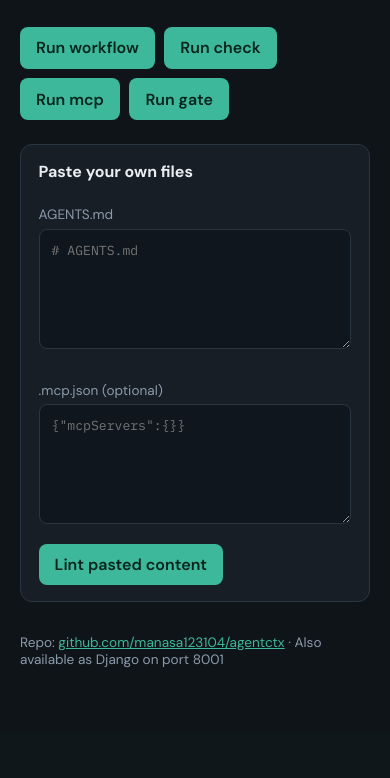
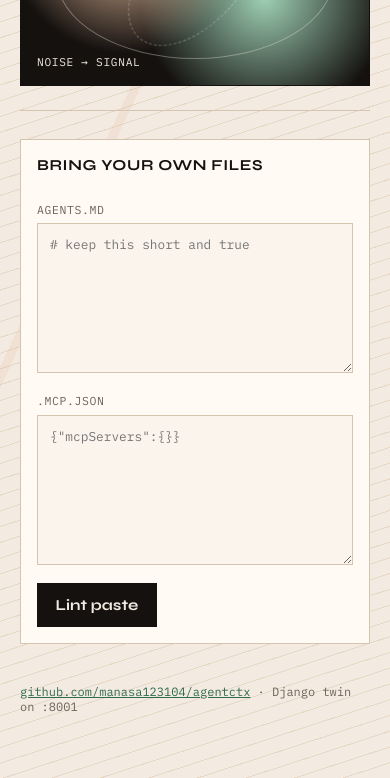
Before and after one commit to manasa123104/agentctx, a FastAPI app: page / in a window 390 px wide. Shown: the part 536-1314 px from the top of the page. Before the commit the page ends 1204 px from the top, so only its background shows below. Run offline with FastAPI, Linux system fonts and the light colour scheme.

Commit message:
Redesign web UI as unique signal desk; remove workflow from site.

```diff
--- a/web/django_app/webapp/views.py
+++ b/web/django_app/webapp/views.py
@@ -9,7 +9,7 @@ from django.views.decorators.http import require_http_methods
 ROOT = Path(__file__).resolve().parents[3]
 sys.path.insert(0, str(ROOT / "web"))
 
-from shared.runner import DEMO, run_check, run_gate, run_mcp, run_workflow, lint_uploaded_context
+from shared.runner import DEMO, run_check, run_gate, run_mcp, lint_uploaded_context
 
 
 def home(request):
@@ -21,7 +21,6 @@ def home(request):
             "framework": "Django",
             "run_url": "/run",
             "lint_url": "/lint",
-            "image_prefix": "/static/",
         },
     )
 
@@ -30,7 +29,6 @@ def home(request):
 def run_action(request):
     action = request.POST.get("action", "check")
     runners = {
-        "workflow": run_workflow,
         "check": run_check,
         "mcp": run_mcp,
         "gate": run_gate,
@@ -46,7 +44,6 @@ def run_action(request):
             "result": result,
             "run_url": "/run",
             "lint_url": "/lint",
-            "image_prefix": "/static/",
         },
     )
 
@@ -68,6 +65,5 @@ def lint_form(request):
             "mcp_json": mcp_json,
             "run_url": "/run",
             "lint_url": "/lint",
-            "image_prefix": "/static/",
         },
     )
--- a/web/fastapi_app/main.py
+++ b/web/fastapi_app/main.py
@@ -5,13 +5,12 @@ from pathlib import Path
 
 from fastapi import FastAPI, Form, Request
 from fastapi.responses import HTMLResponse
-from fastapi.staticfiles import StaticFiles
 from fastapi.templating import Jinja2Templates
 
 ROOT = Path(__file__).resolve().parents[2]
 sys.path.insert(0, str(ROOT / "web"))
 
-from shared.runner import DEMO, run_check, run_gate, run_mcp, run_workflow, lint_uploaded_context  # noqa: E402
+from shared.runner import DEMO, run_check, run_gate, run_mcp, lint_uploaded_context  # noqa: E402
 
 APP_DIR = Path(__file__).resolve().parent
 templates = Jinja2Templates(directory=str(APP_DIR / "templates"))
@@ -21,10 +20,6 @@ app = FastAPI(
     description="Lint AI agent context files — FastAPI web UI",
     version="1.0.0",
 )
-
-docs_images = ROOT / "docs" / "images"
-if docs_images.exists():
-    app.mount("/images", StaticFiles(directory=str(docs_images)), name="images")
 
 
 @app.get("/", response_class=HTMLResponse)
@@ -37,11 +32,6 @@ async def home(request: Request):
             "framework": "FastAPI",
         },
     )
-
-
-@app.get("/api/workflow")
-async def api_workflow():
-    return run_workflow()
 
 
 @app.get("/api/check")
@@ -62,7 +52,6 @@ async def api_gate():
 @app.post("/run", response_class=HTMLResponse)
 async def run_action(request: Request, action: str = Form("check")):
     runners = {
-        "workflow": run_workflow,
         "check": run_check,
         "mcp": run_mcp,
         "gate": run_gate,
--- a/web/fastapi_app/templates/index.html
+++ b/web/fastapi_app/templates/index.html
@@ -3,148 +3,268 @@
 <head>
   <meta charset="utf-8" />
   <meta name="viewport" content="width=device-width, initial-scale=1" />
-  <title>agentctx — {{ framework }}</title>
+  <title>agentctx</title>
   <link rel="preconnect" href="https://fonts.googleapis.com" />
   <link rel="preconnect" href="https://fonts.gstatic.com" crossorigin />
-  <link href="https://fonts.googleapis.com/css2?family=DM+Sans:wght@400;600;700&family=IBM+Plex+Mono:wght@400;500&display=swap" rel="stylesheet" />
+  <link href="https://fonts.googleapis.com/css2?family=Syne:wght@600;700;800&family=Newsreader:opsz,wght@6..72,400;6..72,500&family=IBM+Plex+Mono:wght@400;500&display=swap" rel="stylesheet" />
   <style>
     :root {
-      --bg: #0f1419;
-      --panel: #171e26;
-      --ink: #e8eef4;
-      --muted: #8b9aab;
-      --accent: #3db89a;
-      --warn: #e0a84a;
-      --err: #e26d6d;
-      --line: #2a3542;
+      --ink: #14110f;
+      --paper: #f3ebe1;
+      --sand: #e7d8c5;
+      --moss: #2f6b4f;
+      --moss-deep: #1d4332;
+      --ember: #c45c26;
+      --line: #d5c4b0;
+      --mute: #6d6258;
+      --panel: #fffaf4;
     }
     * { box-sizing: border-box; }
+    html, body { margin: 0; min-height: 100%; }
     body {
-      margin: 0;
-      font-family: "DM Sans", sans-serif;
+      font-family: "Newsreader", Georgia, serif;
       color: var(--ink);
       background:
-        radial-gradient(1200px 600px at 10% -10%, #1a3a34 0%, transparent 55%),
-        radial-gradient(900px 500px at 100% 0%, #243048 0%, transparent 50%),
-        var(--bg);
-      min-height: 100vh;
+        linear-gradient(115deg, transparent 0 42%, rgba(196, 92, 38, 0.07) 42% 43%, transparent 43%),
+        repeating-linear-gradient(
+          -18deg,
+          var(--paper) 0 14px,
+          var(--sand) 14px 15px
+        );
     }
-    .wrap { max-width: 980px; margin: 0 auto; padding: 2.5rem 1.25rem 4rem; }
+    .shell {
+      max-width: 1080px;
+      margin: 0 auto;
+      padding: 2rem 1.25rem 4rem;
+    }
+    .top {
+      display: flex;
+      justify-content: space-between;
+      align-items: baseline;
+      gap: 1rem;
+      margin-bottom: 2.5rem;
+    }
+    .engine {
+      font-family: "IBM Plex Mono", monospace;
+      font-size: 0.72rem;
+      letter-spacing: 0.08em;
+      text-transform: uppercase;
+      color: var(--mute);
+    }
+    .hero {
+      display: grid;
+      gap: 1.25rem;
+      align-items: end;
+      min-height: min(70vh, 560px);
+      padding-bottom: 1.5rem;
+      border-bottom: 1px solid var(--line);
+      animation: rise 700ms ease-out both;
+    }
+    @media (min-width: 860px) {
+      .hero {
+        grid-template-columns: 1.3fr 0.9fr;
+        gap: 2rem;
+      }
+    }
     .brand {
-      font-size: clamp(2rem, 5vw, 3rem);
-      font-weight: 700;
-      letter-spacing: -0.03em;
-      margin: 0 0 0.35rem;
+      font-family: "Syne", sans-serif;
+      font-weight: 800;
+      font-size: clamp(3.4rem, 12vw, 7.2rem);
+      line-height: 0.88;
+      letter-spacing: -0.055em;
+      margin: 0;
+      color: var(--ink);
     }
-    .tag {
+    .brand span {
+      color: var(--moss);
       display: inline-block;
-      font-size: 0.75rem;
-      font-weight: 600;
-      color: var(--accent);
-      border: 1px solid color-mix(in srgb, var(--accent) 45%, transparent);
-      padding: 0.2rem 0.55rem;
-      border-radius: 999px;
-      margin-bottom: 1rem;
+      transform: translateY(0);
+      animation: nudge 2.8s ease-in-out infinite;
     }
-    .lead { color: var(--muted); max-width: 40rem; line-height: 1.5; margin: 0 0 1.5rem; }
-    .hero-img {
-      width: 100%;
-      border-radius: 12px;
-      border: 1px solid var(--line);
-      margin: 1rem 0 1.75rem;
-      display: block;
+    .blurb {
+      font-size: 1.15rem;
+      line-height: 1.45;
+      max-width: 28ch;
+      margin: 0;
+      color: var(--mute);
     }
-    .actions {
+    .orb {
+      position: relative;
+      min-height: 220px;
+      border: 1px solid var(--ink);
+      background:
+        radial-gradient(circle at 30% 30%, #f7c9a8 0%, transparent 42%),
+        radial-gradient(circle at 70% 60%, #9fd0b4 0%, transparent 45%),
+        var(--ink);
+      overflow: hidden;
+      animation: rise 900ms 80ms ease-out both;
+    }
+    .orb::before,
+    .orb::after {
+      content: "";
+      position: absolute;
+      inset: 12% 10%;
+      border: 1px solid rgba(243, 235, 225, 0.35);
+      border-radius: 50%;
+    }
+    .orb::after {
+      inset: 28% 26%;
+      border-style: dashed;
+      animation: spin 18s linear infinite;
+    }
+    .orb-label {
+      position: absolute;
+      left: 1rem;
+      bottom: 1rem;
+      font-family: "IBM Plex Mono", monospace;
+      font-size: 0.7rem;
+      color: var(--paper);
+      letter-spacing: 0.06em;
+      text-transform: uppercase;
+    }
+    .controls {
       display: flex;
       flex-wrap: wrap;
-      gap: 0.6rem;
-      margin-bottom: 1.5rem;
+      gap: 0.65rem;
+      margin-top: 0.5rem;
     }
-    button, .btn {
-      font: inherit;
-      font-weight: 600;
-      border: 0;
-      border-radius: 8px;
-      padding: 0.65rem 1rem;
+    button {
+      font-family: "Syne", sans-serif;
+      font-weight: 700;
+      font-size: 0.95rem;
+      border: 1px solid var(--ink);
+      background: var(--ink);
+      color: var(--paper);
+      padding: 0.75rem 1.1rem;
       cursor: pointer;
-      background: var(--accent);
-      color: #06241c;
-      text-decoration: none;
+      transition: transform 160ms ease, background 160ms ease;
     }
-    button.secondary, .btn.secondary {
+    button:hover { transform: translateY(-2px); background: var(--moss-deep); border-color: var(--moss-deep); }
+    button.ghost {
       background: transparent;
       color: var(--ink);
-      border: 1px solid var(--line);
+    }
+    button.ghost:hover { background: var(--ember); color: var(--paper); border-color: var(--ember); }
+    .desk {
+      display: grid;
+      gap: 1rem;
+      margin-top: 1.75rem;
+    }
+    @media (min-width: 860px) {
+      .desk { grid-template-columns: 1fr 1fr; }
     }
     .panel {
       background: var(--panel);
       border: 1px solid var(--line);
-      border-radius: 12px;
-      padding: 1rem 1.1rem;
-      margin-top: 1rem;
+      padding: 1rem;
+      animation: rise 650ms 120ms ease-out both;
     }
-    .panel h2 { margin: 0 0 0.75rem; font-size: 1rem; }
+    .panel h2 {
+      font-family: "Syne", sans-serif;
+      font-size: 0.95rem;
+      letter-spacing: 0.04em;
+      text-transform: uppercase;
+      margin: 0 0 0.75rem;
+    }
+    label {
+      display: block;
+      font-family: "IBM Plex Mono", monospace;
+      font-size: 0.72rem;
+      color: var(--mute);
+      margin: 0 0 0.4rem;
+      text-transform: uppercase;
+      letter-spacing: 0.05em;
+    }
+    textarea {
+      width: 100%;
+      min-height: 150px;
+      border: 1px solid var(--line);
+      background: #faf4ec;
+      color: var(--ink);
+      padding: 0.75rem;
+      font-family: "IBM Plex Mono", monospace;
+      font-size: 0.8rem;
+      resize: vertical;
+    }
+    .out {
+      margin-top: 1.25rem;
+      border: 1px solid var(--ink);
+      background: var(--ink);
+      color: #efe6da;
+      padding: 1rem;
+      animation: rise 500ms ease-out both;
+    }
+    .out h2 {
+      font-family: "Syne", sans-serif;
+      font-size: 0.9rem;
+      margin: 0 0 0.5rem;
+      color: #9fd0b4;
+      text-transform: uppercase;
+      letter-spacing: 0.05em;
+    }
+    .meta {
+      font-family: "IBM Plex Mono", monospace;
+      font-size: 0.75rem;
+      color: #b7aa9b;
+      margin-bottom: 0.65rem;
+    }
+    .ok { color: #9fd0b4; }
+    .bad { color: #f0a37a; }
     pre {
       margin: 0;
       white-space: pre-wrap;
       word-break: break-word;
       font-family: "IBM Plex Mono", monospace;
-      font-size: 0.82rem;
+      font-size: 0.78rem;
       line-height: 1.45;
-      color: #d5e0ea;
     }
-    .meta { color: var(--muted); font-size: 0.85rem; margin-bottom: 0.5rem; }
-    .ok { color: var(--accent); }
-    .bad { color: var(--err); }
-    label { display: block; font-size: 0.85rem; color: var(--muted); margin: 0.75rem 0 0.35rem; }
-    textarea {
-      width: 100%;
-      min-height: 120px;
-      background: #10161d;
-      color: var(--ink);
-      border: 1px solid var(--line);
-      border-radius: 8px;
-      padding: 0.75rem;
+    footer {
+      margin-top: 2.5rem;
       font-family: "IBM Plex Mono", monospace;
-      font-size: 0.82rem;
+      font-size: 0.75rem;
+      color: var(--mute);
     }
-    .grid { display: grid; gap: 1rem; }
-    @media (min-width: 800px) {
-      .grid.two { grid-template-columns: 1fr 1fr; }
+    a { color: var(--moss); }
+    @keyframes rise {
+      from { opacity: 0; transform: translateY(14px); }
+      to { opacity: 1; transform: translateY(0); }
     }
-    footer { margin-top: 2rem; color: var(--muted); font-size: 0.85rem; }
-    a { color: var(--accent); }
+    @keyframes spin { to { transform: rotate(360deg); } }
+    @keyframes nudge {
+      0%, 100% { transform: translateY(0); }
+      50% { transform: translateY(-4px); }
+    }
   </style>
 </head>
 <body>
-  <div class="wrap">
-    <span class="tag">{{ framework }} web UI</span>
-    <h1 class="brand">agentctx</h1>
-    <p class="lead">
-      Lint AI agent context files and MCP configs.
-      Workflow: init → check → slim → mcp → gate.
-      Demo target: <code>{{ demo_path }}</code>
-    </p>
+  <div class="shell">
+    <div class="top">
+      <div class="engine">{{ framework }} · context signal desk</div>
+      <div class="engine">demo ready</div>
+    </div>
 
-    <img class="hero-img" src="/images/workflow-overview.png" alt="agentctx workflow overview" />
-
-    <form class="actions" method="post" action="/run">
-      <button type="submit" name="action" value="workflow">Run workflow</button>
-      <button type="submit" name="action" value="check">Run check</button>
-      <button type="submit" name="action" value="mcp">Run mcp</button>
-      <button type="submit" name="action" value="gate">Run gate</button>
-    </form>
+    <section class="hero">
+      <div>
+        <h1 class="brand">agent<span>ctx</span></h1>
+        <p class="blurb">Catch stale paths, dead commands, and noisy agent instructions before they burn tokens.</p>
+        <form class="controls" method="post" action="/run">
+          <button type="submit" name="action" value="check">Scan context</button>
+          <button class="ghost" type="submit" name="action" value="mcp">Scan MCP</button>
+          <button class="ghost" type="submit" name="action" value="gate">Full gate</button>
+        </form>
+      </div>
+      <div class="orb" aria-hidden="true">
+        <div class="orb-label">noise → signal</div>
+      </div>
+    </section>
 
     {% if result %}
-    <section class="panel">
-      <h2>Output — {{ action }}</h2>
+    <section class="out">
+      <h2>Result · {{ action }}</h2>
       <p class="meta">
         exit
-        {% if result.exit_code == 0 %}
-          <span class="ok">{{ result.exit_code }}</span>
-        {% else %}
-          <span class="bad">{{ result.exit_code }}</span>
-        {% endif %}
+        {% if result.exit_code == 0 %}<span class="ok">{{ result.exit_code }}</span>
+        {% else %}<span class="bad">{{ result.exit_code }}</span>{% endif %}
         · {{ result.command }}
       </p>
       <pre>{{ result.stdout }}{% if result.stderr %}
@@ -154,40 +274,40 @@
     {% endif %}
 
     {% if custom_result %}
-    <section class="panel">
-      <h2>Custom lint — check</h2>
+    <section class="out">
+      <h2>Custom scan · context</h2>
       <p class="meta">exit {{ custom_result.check.exit_code }}</p>
       <pre>{{ custom_result.check.stdout }}</pre>
       {% if custom_result.mcp %}
-      <h2 style="margin-top:1rem">Custom lint — mcp</h2>
+      <h2 style="margin-top:1rem">Custom scan · MCP</h2>
       <p class="meta">exit {{ custom_result.mcp.exit_code }}</p>
       <pre>{{ custom_result.mcp.stdout }}</pre>
       {% endif %}
     </section>
     {% endif %}
 
-    <section class="panel">
-      <h2>Paste your own files</h2>
-      <form method="post" action="/lint">
-        <div class="grid two">
+    <section class="desk">
+      <form class="panel" method="post" action="/lint" style="grid-column: 1 / -1;">
+        <h2>Bring your own files</h2>
+        <div class="desk">
           <div>
             <label for="agents_md">AGENTS.md</label>
-            <textarea id="agents_md" name="agents_md" placeholder="# AGENTS.md">{{ agents_md or "" }}</textarea>
+            <textarea id="agents_md" name="agents_md" placeholder="# keep this short and true">{{ agents_md or "" }}</textarea>
           </div>
           <div>
-            <label for="mcp_json">.mcp.json (optional)</label>
+            <label for="mcp_json">.mcp.json</label>
             <textarea id="mcp_json" name="mcp_json" placeholder='{"mcpServers":{}}'>{{ mcp_json or "" }}</textarea>
           </div>
         </div>
-        <div class="actions" style="margin-top:0.9rem;margin-bottom:0">
-          <button type="submit">Lint pasted content</button>
+        <div class="controls" style="margin-top:0.9rem">
+          <button type="submit">Lint paste</button>
         </div>
       </form>
     </section>
 
     <footer>
-      Repo: <a href="https://github.com/manasa123104/agentctx">github.com/manasa123104/agentctx</a>
-      · Also available as Django on port 8001
+      <a href="https://github.com/manasa123104/agentctx">github.com/manasa123104/agentctx</a>
+      · Django twin on :8001
     </footer>
   </div>
 </body>
```
Also changed, not shown: web/django_app/templates/index.html (+115 -76 lines), README.md.
